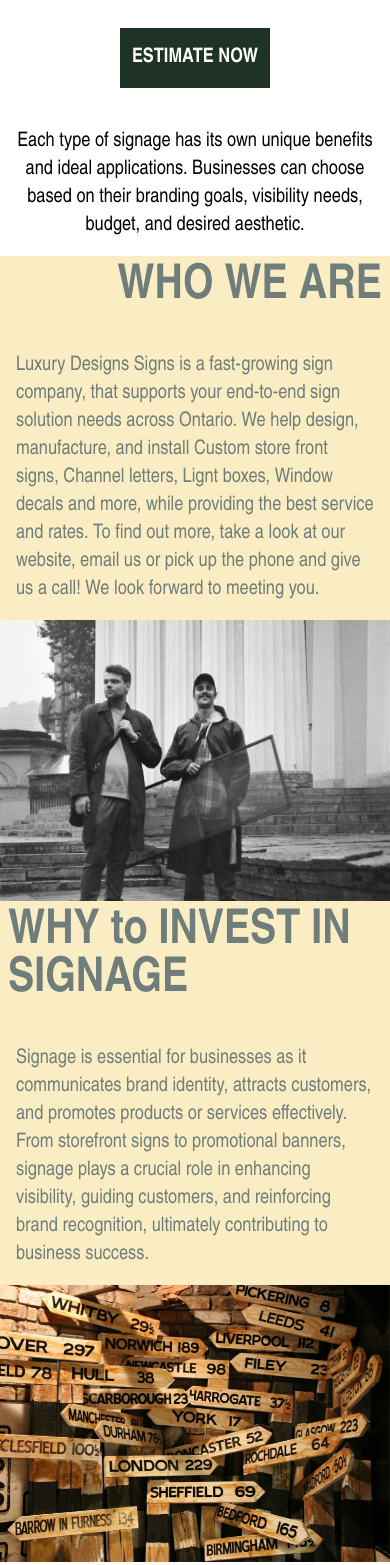
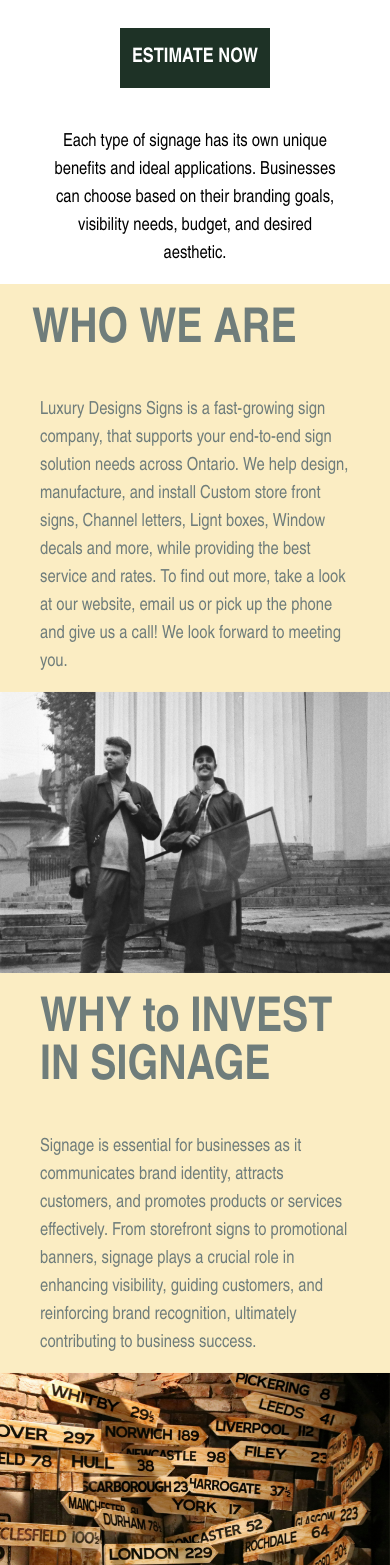
Before and after one commit to vverchonov/luxury-signs, a Next.js app: page / in a window 390 px wide. Shown: the part 8761-10326 px from the top of the page. Built offline with nearby package versions, Linux system fonts and the light colour scheme.

Commit message:
text changes

```diff
--- a/app/components/blocks/about-block.tsx
+++ b/app/components/blocks/about-block.tsx
@@ -8,11 +8,11 @@ export const AboutUsBlock = () => {
         id={"about-block"}
         className="light-back w-full m-h-screen flex flex-wrap"
       >
-        <div className="md:w-1/2 p-2 md:p-24">
-          <p className="grey-text font-na text-5xl md:text-8xl text-right mb-8 font-bold">
+        <div className="md:w-1/2 p-2 md:p-24 px-8 md:px-0">
+          <p className="grey-text font-na text-5xl md:text-8xl text-left md:mt-0 mt-4 md:text-right mb-8 font-bold">
             WHO WE ARE
           </p>
-          <p className="grey-text text-xl p-2 font-na text-left md:text-right md:pe-16">
+          <p className="grey-text text-lg md:text-xl p-2 font-na text-left md:text-right md:pe-16">
             Luxury Designs Signs is a fast-growing sign company, that supports
             your end-to-end sign solution needs across Ontario. We help design,
             manufacture, and install Custom store front signs, Channel letters,
@@ -39,10 +39,10 @@ export const AboutUsBlock = () => {
           />
         </div>
         <div className="md:w-1/2 p-2 md:p-24">
-          <p className="grey-text font-na text-5xl md:text-8xl text-left mb-8 font-bold">
+          <p className="grey-text font-na text-5xl md:text-8xl text-left mb-8 font-bold px-8 mt-4">
             WHY to INVEST IN SIGNAGE
           </p>
-          <p className="grey-text text-xl p-2 font-na text-left md:text-right md:pe-16">
+          <p className="grey-text text-lg md:text-xl p-2 font-na text-left md:text-right px-8 md:px-0">
             Signage is essential for businesses as it communicates brand
             identity, attracts customers, and promotes products or services
             effectively. From storefront signs to promotional banners, signage
--- a/app/components/blocks/we-offer/we-offer-block.tsx
+++ b/app/components/blocks/we-offer/we-offer-block.tsx
@@ -92,7 +92,7 @@ export const WeOfferBlock = () => {
             image={"./we-offer/11.webp"}
           />
         </div>
-        <p className="font-na text-xl md:text-3xl text-center mt-8 md:mt-16">
+        <p className="font-na text-lg md:text-3xl text-center mt-8 md:mt-16 px-8 md:px-0">
           Each type of signage has its own unique benefits and ideal
           applications. Businesses can choose based on their branding goals,
           visibility needs, budget, and desired aesthetic.
--- a/app/components/blocks/we-offer/we-offer-item.tsx
+++ b/app/components/blocks/we-offer/we-offer-item.tsx
@@ -1,6 +1,6 @@
 export const WeOfferItem = (props: any) => {
   return (
-    <div className="flex flex-col  gap-4 offer-item relative px-8 md:p-0">
+    <div className="flex flex-col  gap-4 offer-item relative px-8 md:px-0">
       <img className="offer-img" src={props.image} />
       <div className="flex flex-col p-2">
         <h3 className="text-2xl md:text-4xl  font-na font-bold uppercase mt-2 mb-2 text-left">
```
